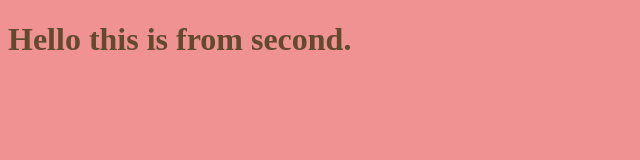
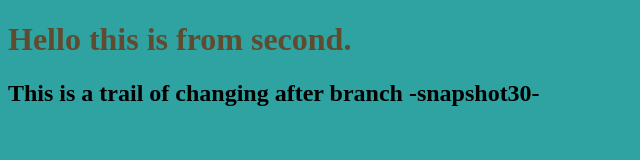
Before and after one commit to asmari-dev/myproject, a plain HTML site: page index.html in a window 1280 px wide. Shown: the whole page, without its empty margins (0-640 px from the left). Drawn offline with Linux system fonts and the light colour scheme.

Commit message:
changing after branch

```diff
--- a/index.html
+++ b/index.html
@@ -8,6 +8,7 @@
 </head>
 <body>
     <h1>Hello this is from second.</h1>
+    <h2>This is a trail of changing after branch -snapshot30-</h2>
     <script src="main.js"></script>
 </body>
 </html>
--- a/style.css
+++ b/style.css
@@ -2,5 +2,5 @@ h1{
     color: rgb(96, 75, 47);
 }
 body{
-    background-color: rgb(241, 146, 146);
+    background-color: rgb(47, 162, 162);
 }
```
